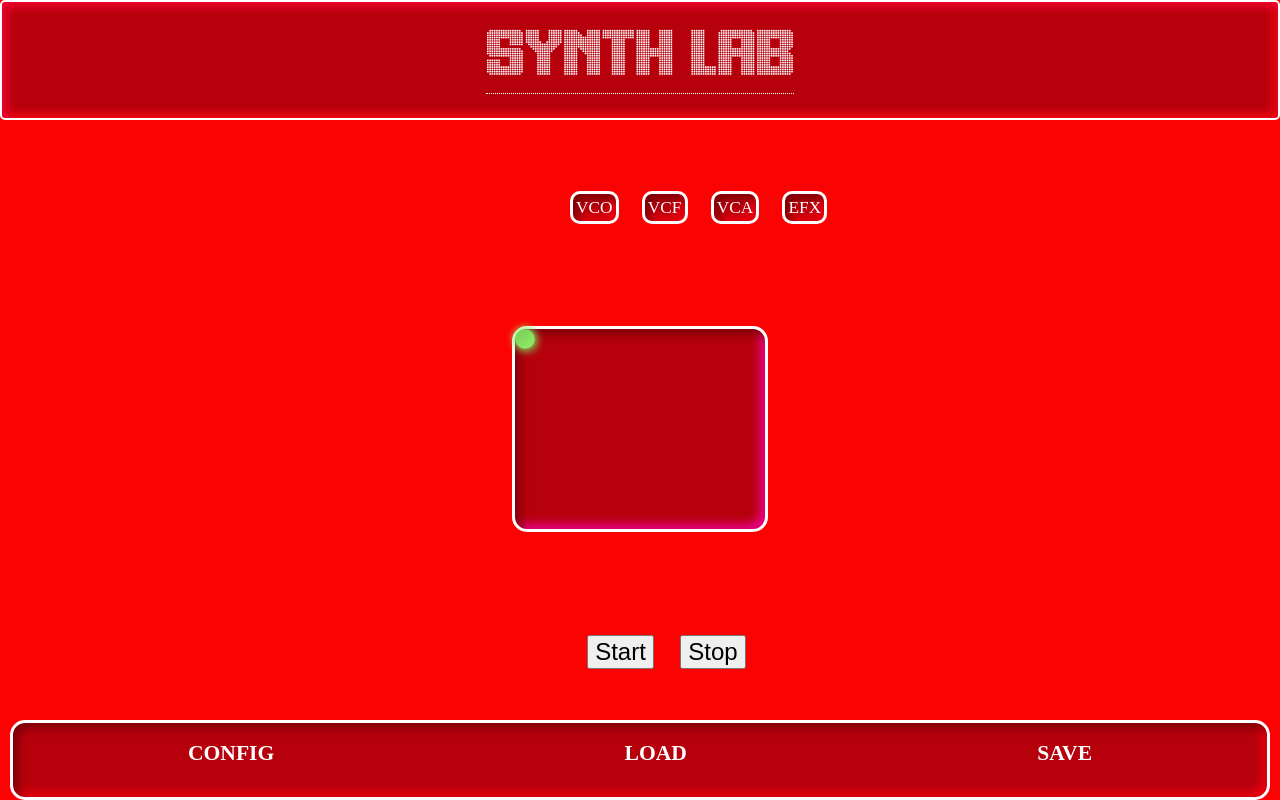
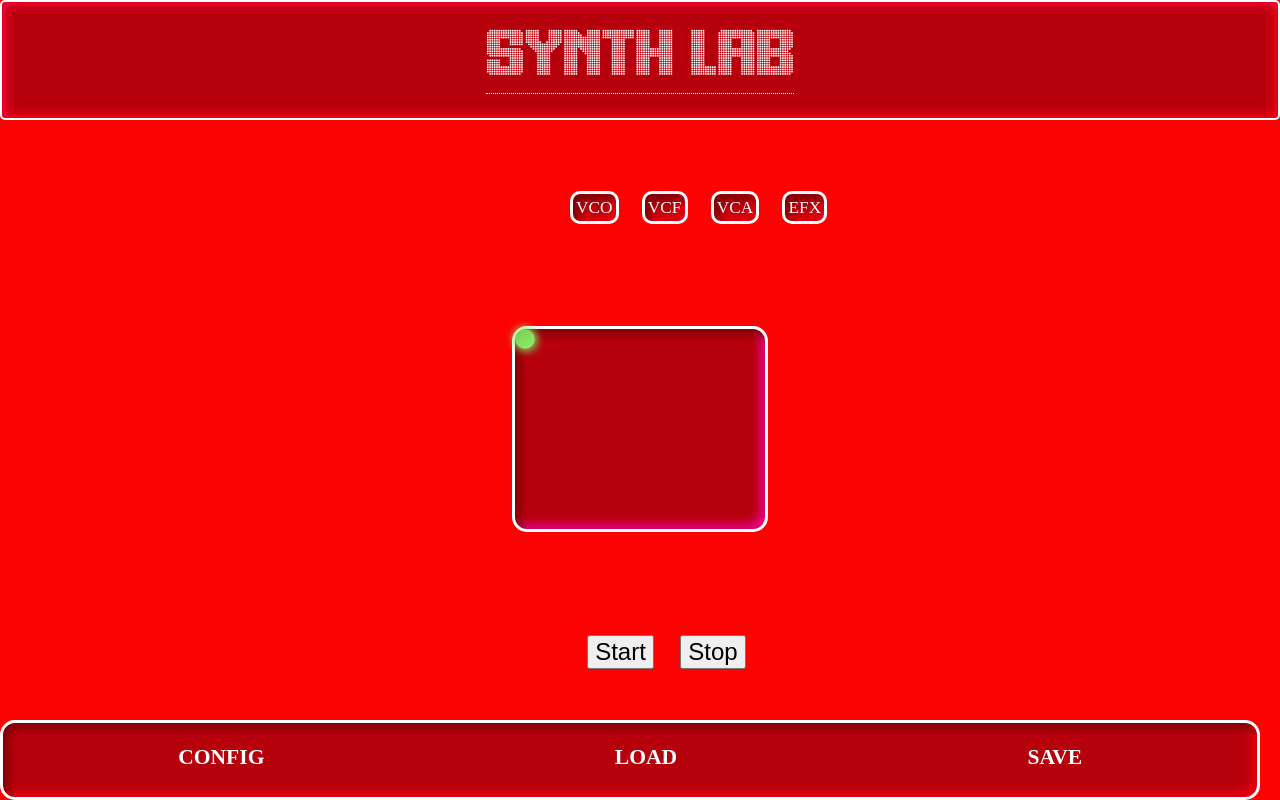
Before and after one commit to PhilippAubert/capstone-digitalSynth, a React (Create React App) app in the folder digitalsynth/: page / in a window 1280 px wide. Built offline with nearby package versions, Linux system fonts and the light colour scheme.

Commit message:
Fix footer-Nav. I need it, just wait a little ;)

```diff
--- a/digitalsynth/src/components/css/Footer.css
+++ b/digitalsynth/src/components/css/Footer.css
@@ -1,7 +1,6 @@
 .Footer {
   grid-row: 3/4;
   width: 98vw;
-  margin: 0 auto;
   border: 3px solid white;
   border-radius: 15px;
   background: #b6000c;
@@ -9,8 +8,8 @@
 }
 
 .FooterNav {
+  margin-top: 0.5vh;
   display: flex;
-  flex-direction: row;
   justify-content: space-around;
   align-items: center;
   font-family: "Toxigenesis";
```
